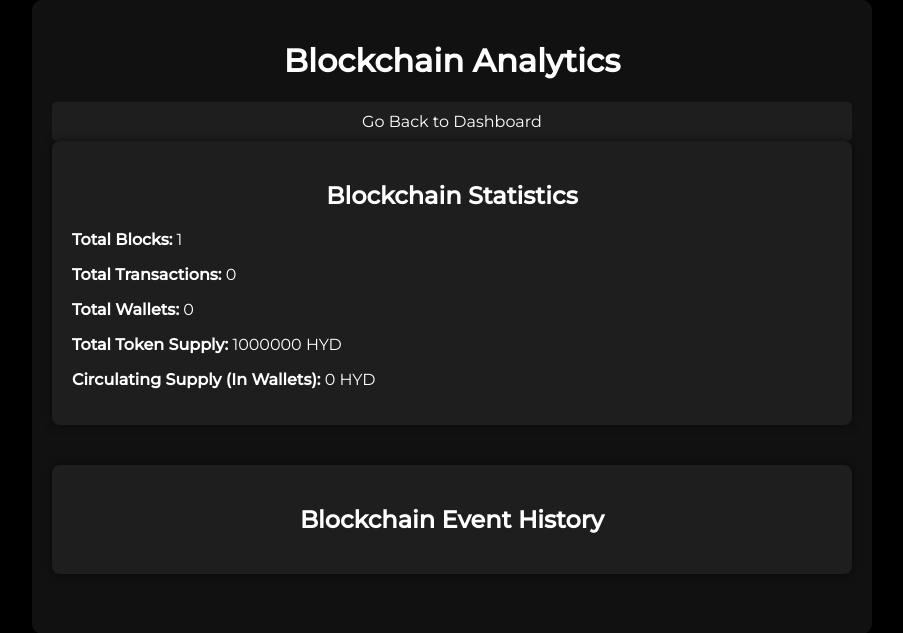
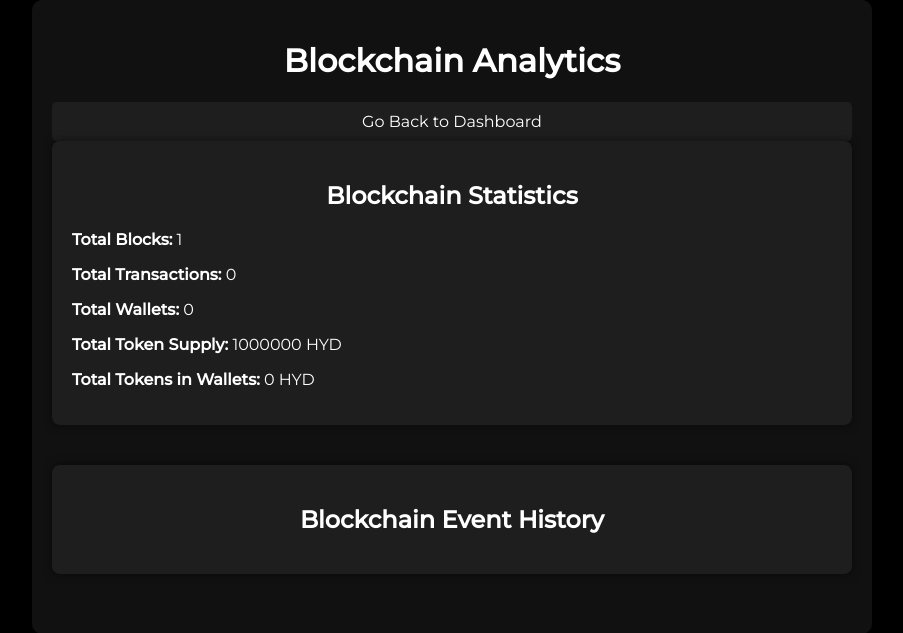
Before and after one commit to Hydrogen-hyd/Hydrogen, a Flask app: page /analytics in a window 1280 px wide. Shown: the top 633 px of the page, without its empty margins (188-1091 px from the left). Run offline with Flask 3, Linux system fonts and the light colour scheme.

Commit message:
Update analytics.html

```diff
--- a/.code/templates/analytics.html
+++ b/.code/templates/analytics.html
@@ -73,7 +73,7 @@
             <p><strong>Total Transactions:</strong> {{ total_transactions }}</p>
             <p><strong>Total Wallets:</strong> {{ total_wallets }}</p>
             <p><strong>Total Token Supply:</strong> {{ token_supply }} HYD</p>
-            <p><strong>Circulating Supply (In Wallets):</strong> {{ circulating_supply }} HYD</p>
+            <p><strong>Total Tokens in Wallets:</strong> {{ circulating_supply }} HYD</p>
         </div>
 
         <div class="history">
```
